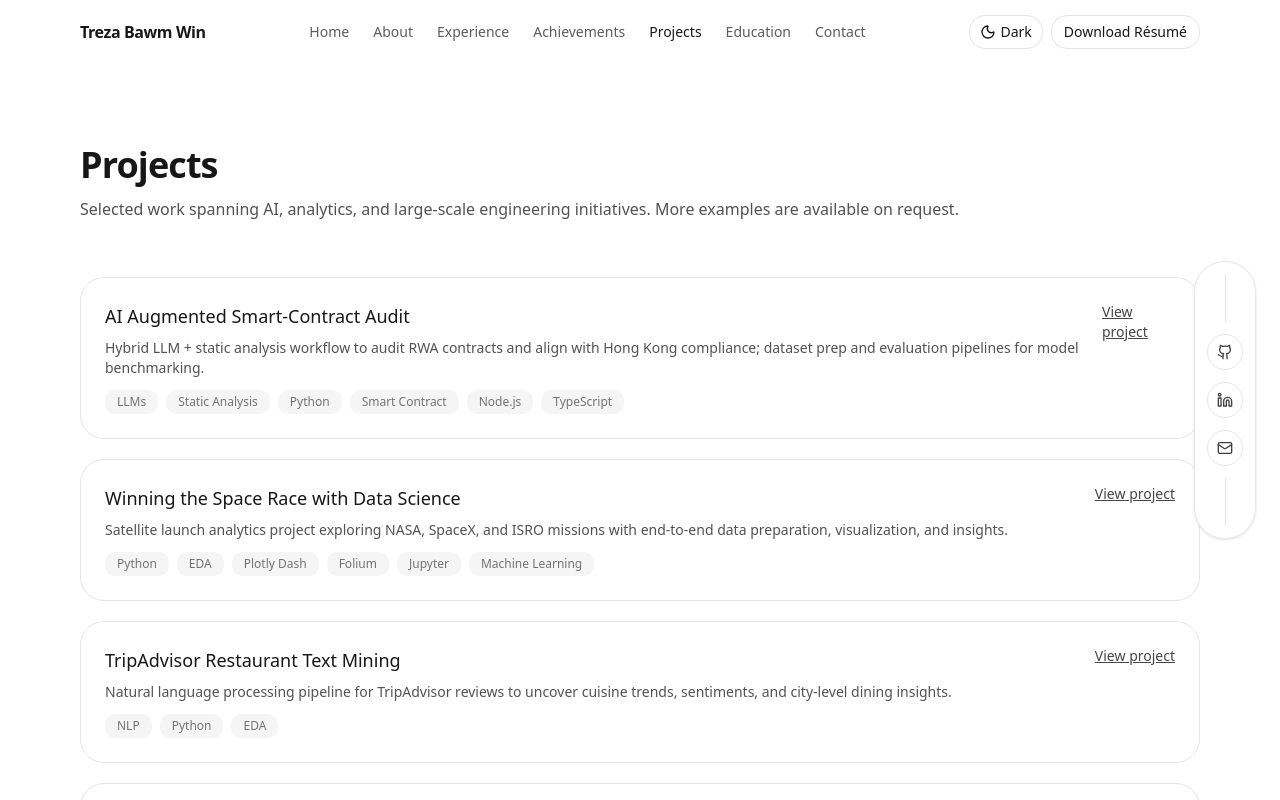
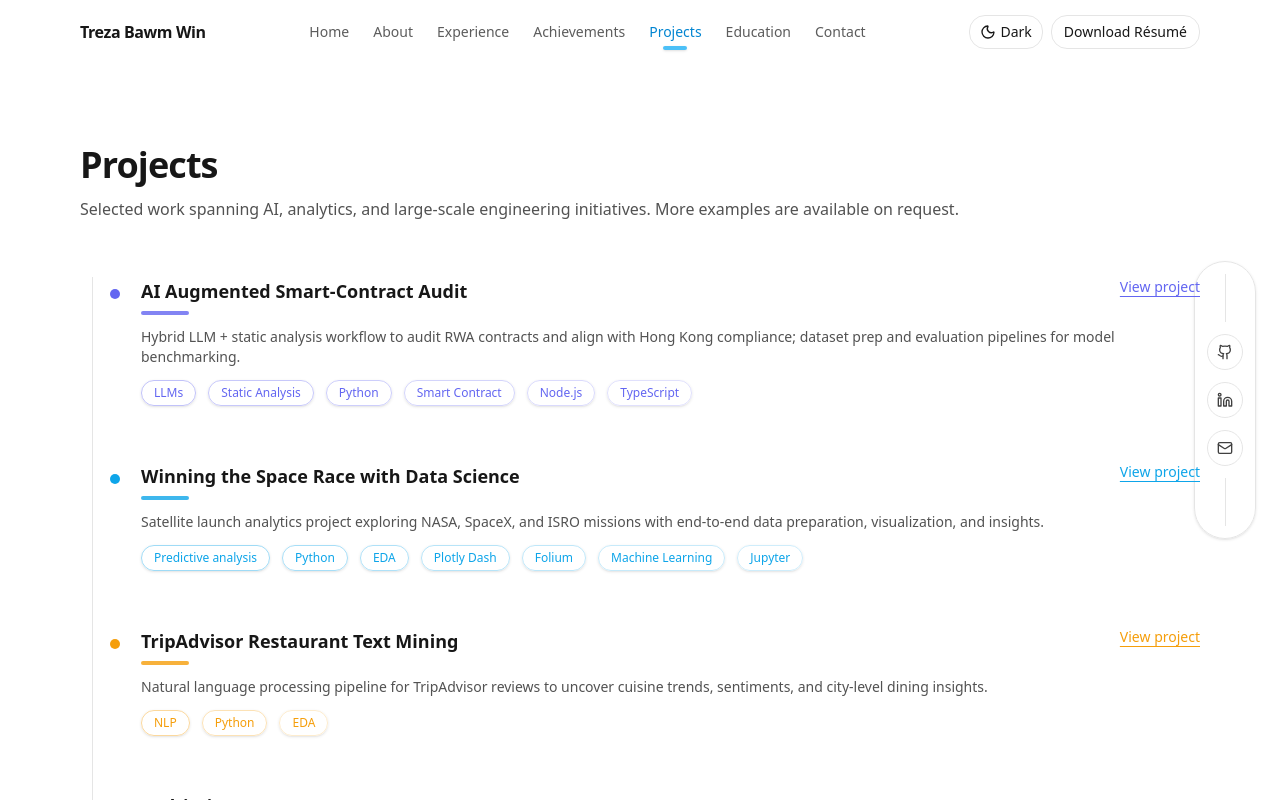
Before and after one commit to trezawin/porfolio, a Next.js app: page /projects in a window 1280 px wide. Shown: the top 800 px of the page. Built offline with nearby package versions, Linux system fonts and the light colour scheme.

Commit message:
update style

```diff
--- a/src/app/about/page.tsx
+++ b/src/app/about/page.tsx
@@ -12,6 +12,9 @@ export default function AboutPage() {
         <p className="mt-3 text-neutral-600 dark:text-neutral-300">
           Snapshot of what I value, how I work, and the tools I lean on day to day.
         </p>
+        <p className="mt-6 text-sm leading-relaxed text-neutral-700 dark:text-neutral-300 md:text-base">
+          I'm someone who loves solving problems whether it's debugging code, refining data models, or finding a smarter way to do things. I started my career in software engineering, where I learned the value of clean systems and clear thinking. Over time, my curiosity for data grew into a passion for AI and machine learning. I'm proactive, result-driven, and value clarity and discipline in how I work. Outside of tech, I enjoy learning languages, exploring cities, and finding small ways to make things more efficient both in code and in life.
+        </p>
       </header>
 
       {PROFILE.languages && PROFILE.languages.length > 0 && (
@@ -20,12 +23,9 @@ export default function AboutPage() {
             <Globe className="h-4 w-4" />
             <h2 className="text-xl font-semibold tracking-tight">Languages</h2>
           </div>
-          <ul className="mt-4 flex flex-wrap gap-3 text-sm text-neutral-600 dark:text-neutral-300">
+          <ul className="mt-4 list-disc space-y-2 pl-5 text-sm text-neutral-600 dark:text-neutral-300">
             {PROFILE.languages.map((language) => (
-              <li
-                key={language.name}
-                className="rounded-lg border border-neutral-200 px-3 py-1 dark:border-neutral-700"
-              >
+              <li key={language.name}>
                 {language.name} · {language.level}
               </li>
             ))}
@@ -61,7 +61,7 @@ export default function AboutPage() {
         </div>
       </section>
 
-      <section className="mt-12 border-t pt-10 text-sm text-neutral-500 dark:text-neutral-400">
+      <section className="mt-12 border-t pt-10 text-m text-neutral-500 dark:text-neutral-400">
         <p>
           Want a deeper dive? I can walk through architecture decisions, product outcomes, or share additional case studies on request.
         </p>
--- a/src/app/page.tsx
+++ b/src/app/page.tsx
@@ -70,7 +70,7 @@ export default function HomePage() {
     {
       title: "What teams say",
       body:
-        "I turn ambiguous problems into shipped systems—balancing architecture, data quality, and stakeholder context.",
+        "I'm proactive and reliable, I bring structure, clarity, and drive to every project.",
     },
     {
       title: "How I work",
--- a/src/app/projects/page.tsx
+++ b/src/app/projects/page.tsx
@@ -1,5 +1,52 @@
 import Link from "next/link";
 import { PROJECTS } from "@/lib/portfolio-data";
+
+function hexToRgb(hex: string) {
+  const normalized = hex.replace("#", "");
+  const bigint = Number.parseInt(normalized, 16);
+
+  return {
+    r: (bigint >> 16) & 255,
+    g: (bigint >> 8) & 255,
+    b: bigint & 255,
+  };
+}
+
+function rgbToHex(r: number, g: number, b: number) {
+  return `#${[r, g, b]
+    .map((value) => value.toString(16).padStart(2, "0"))
+    .join("")}`;
+}
+
+function mixColors(baseHex: string, mixHex: string, amount: number) {
+  const base = hexToRgb(baseHex);
+  const mix = hexToRgb(mixHex);
+
+  const clamp = (value: number) => Math.max(0, Math.min(255, Math.round(value)));
+
+  return rgbToHex(
+    clamp(base.r * (1 - amount) + mix.r * amount),
+    clamp(base.g * (1 - amount) + mix.g * amount),
+    clamp(base.b * (1 - amount) + mix.b * amount)
+  );
+}
+
+function getTagColor(accent: string, index: number, total: number) {
+  if (!accent.startsWith("#") || accent.length !== 7) {
+    return {
+      background: "#e5e5e5",
+      foreground: "#171717",
+      border: "#d4d4d4",
+    };
+  }
+
+  const mixAmount =
+    total <= 1 ? 0.7 : 0.6 + (index / Math.max(total - 1, 1)) * 0.2;
+
+  const border = mixColors(accent, "#ffffff", Math.min(mixAmount, 0.85));
+
+  return { background: "transparent", foreground: accent, border };
+}
 
 export default function ProjectsPage() {
   return (
@@ -14,39 +61,75 @@ export default function ProjectsPage() {
         </p>
       </header>
 
-      <ul className="space-y-5">
-        {PROJECTS.map((project) => (
-          <li key={project.title} className="rounded-3xl border p-6">
-            <div className="flex flex-col gap-4 md:flex-row md:items-start md:justify-between">
-              <div>
-                <p className="text-lg font-medium">{project.title}</p>
-                <p className="mt-2 text-sm text-neutral-600 dark:text-neutral-300">
-                  {project.blurb}
+      <ul className="relative ml-3 space-y-14 border-l border-neutral-200 pl-6 dark:border-neutral-800">
+        {PROJECTS.map((project) => {
+          const accent = project.accent ?? "#0ea5e9";
+
+          return (
+            <li key={project.title} className="relative pl-6">
+              <span className="absolute -left-3 top-[0.45rem] flex h-5 w-5 items-center justify-center rounded-full bg-white dark:bg-neutral-950">
+                <span
+                  className="h-2.5 w-2.5 rounded-full"
+                  style={{ backgroundColor: accent }}
+                />
+              </span>
+              <div className="space-y-3">
+                <div className="flex flex-col gap-2 md:flex-row md:items-start md:justify-between">
+                  <div className="space-y-1.5">
+                    <p className="text-lg font-semibold text-neutral-900 dark:text-neutral-100">
+                      {project.title}
                     </p>
-                <div className="mt-3 flex flex-wrap gap-2 text-xs text-neutral-500 dark:text-neutral-400">
-                  {project.tags.map((tag) => (
                     <span
-                      key={tag}
-                      className="inline-flex items-center rounded-lg bg-neutral-100 px-3 py-1 transition hover:bg-neutral-200 dark:bg-neutral-800 dark:hover:bg-neutral-700"
-                    >
-                      {tag}
-                    </span>
-                  ))}
-                </div>
+                      className="block h-1 w-12 rounded-full opacity-80"
+                      style={{ backgroundColor: accent }}
+                    />
                   </div>
                   {project.url && (
                     <Link
                       href={project.url}
-                  target={project.url.startsWith("http") ? "_blank" : undefined}
-                  rel={project.url.startsWith("http") ? "noreferrer" : undefined}
-                  className="text-sm underline opacity-80 transition hover:opacity-100"
+                      target={
+                        project.url.startsWith("http") ? "_blank" : undefined
+                      }
+                      rel={
+                        project.url.startsWith("http") ? "noreferrer" : undefined
+                      }
+                      className="text-sm font-medium underline underline-offset-4 transition hover:opacity-80"
+                      style={{ color: accent }}
                     >
                       View project
                     </Link>
                   )}
                 </div>
+                <p className="text-sm text-neutral-600 dark:text-neutral-300">
+                  {project.blurb}
+                </p>
+                <ul className="flex flex-wrap gap-3">
+                  {project.tags.map((tag, index) => {
+                    const color = getTagColor(
+                      accent,
+                      index,
+                      project.tags.length
+                    );
+                    return (
+                      <li key={tag}>
+                        <span
+                          className="inline-flex items-center rounded-full border px-3 py-1 text-xs font-medium shadow-sm transition hover:-translate-y-0.5"
+                          style={{
+                            backgroundColor: color.background,
+                            color: color.foreground,
+                            borderColor: color.border,
+                          }}
+                        >
+                          {tag}
+                        </span>
                       </li>
-        ))}
+                    );
+                  })}
+                </ul>
+              </div>
+            </li>
+          );
+        })}
       </ul>
     </div>
   );
--- a/src/components/site/site-header.tsx
+++ b/src/components/site/site-header.tsx
@@ -36,11 +36,14 @@ export function SiteHeader() {
               <Link
                 key={item.href}
                 href={item.href}
-                className={`transition-opacity ${
-                  isActive ? "opacity-100" : "opacity-70 hover:opacity-100"
+                className={`relative transition-opacity ${
+                  isActive ? "text-sky-600 dark:text-sky-400" : "opacity-70 hover:opacity-100"
                 }`}
               >
                 {item.label}
+                {isActive && (
+                  <span className="absolute -bottom-2 left-1/2 h-1 w-6 -translate-x-1/2 rounded-full bg-sky-500/70 shadow-sm dark:bg-sky-400/80" />
+                )}
               </Link>
             );
           })}
--- a/src/lib/portfolio-data.ts
+++ b/src/lib/portfolio-data.ts
@@ -140,13 +140,15 @@ export const PROJECTS = [
       "Hybrid LLM + static analysis workflow to audit RWA contracts and align with Hong Kong compliance; dataset prep and evaluation pipelines for model benchmarking.",
     tags: ["LLMs", "Static Analysis", "Python", "Smart Contract", "Node.js", "TypeScript"],
     url: "https://github.com/trezawin/smartContract_ERC3643_staticAnalysis",
+    accent: "#6366f1",
   },
   {
     title: "Winning the Space Race with Data Science",
     blurb:
       "Satellite launch analytics project exploring NASA, SpaceX, and ISRO missions with end-to-end data preparation, visualization, and insights.",
-    tags: ["Python", "EDA", "Plotly Dash", "Folium", "Jupyter", "Machine Learning"],
+    tags: ["Predictive analysis", "Python", "EDA", "Plotly Dash", "Folium", "Machine Learning", "Jupyter"],
     url: "https://github.com/trezawin/Winning-space-race-with-data-science",
+    accent: "#0ea5e9",
   },
   {
     title: "TripAdvisor Restaurant Text Mining",
@@ -154,24 +156,28 @@ export const PROJECTS = [
       "Natural language processing pipeline for TripAdvisor reviews to uncover cuisine trends, sentiments, and city-level dining insights.",
     tags: ["NLP", "Python", "EDA"],
     url: "https://github.com/trezawin/NLP-TextMining_TripAdvisor-RestaurantExploration",
+    accent: "#f59e0b",
   },
   {
     title: "Multi-Airports Message Center",
     blurb:
       "High traffic and multi-airports message management application with analytics to optimize flows and instant airport switching.",
     tags: ["Java Spring", "Analytics", "Scrum", "Architecture Design"],
+    accent: "#10b981",
   },
   {
     title: "Security Scanning Tooling",
     blurb:
       "Led Blackduck & Fortify tooling to resolve security/compliance issues and cut license risk by >50%.",
     tags: ["Security", "DevEx", "Leadership", "Blackduck", "Fortify", "Jira", "Confluence"],
+    accent: "#ef4444",
   },
   {
     title: "Airport Resource Optimization",
     blurb:
       "Drools rule engine and optimization for airport resources, aligning operations to business KPIs.",
     tags: ["Java Spring", "Drools", "Optimization", "OptaPlanner", "ActiveMQ", "SQL", "REST APIs", "Oracle DB", "Scrum", "Bitbucket", "Jira"],
+    accent: "#8b5cf6",
   },
 ];
 
```
Also changed, not shown: 1 other file (tests, documents, lock files or other folders). Lines whose indentation alone changed are shown as unchanged.
